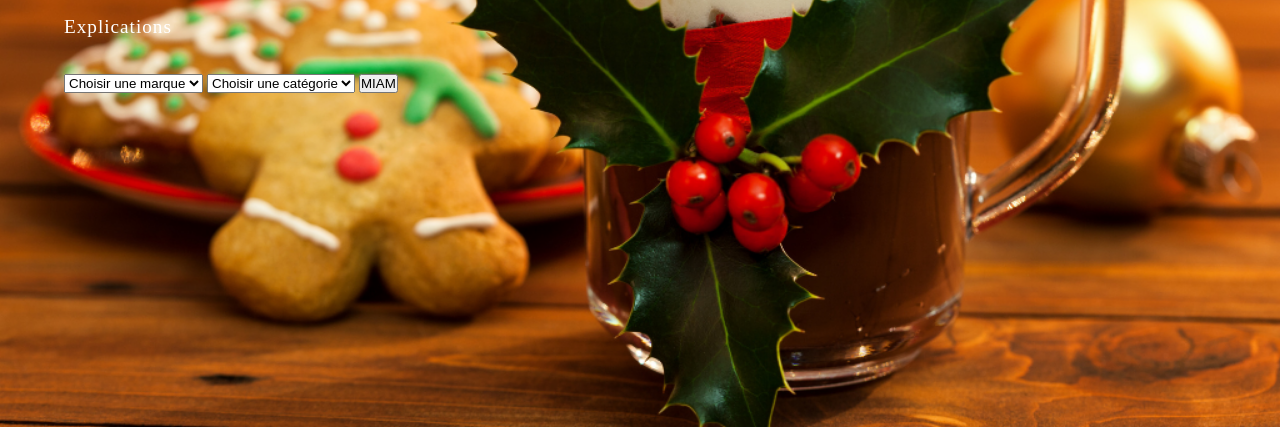
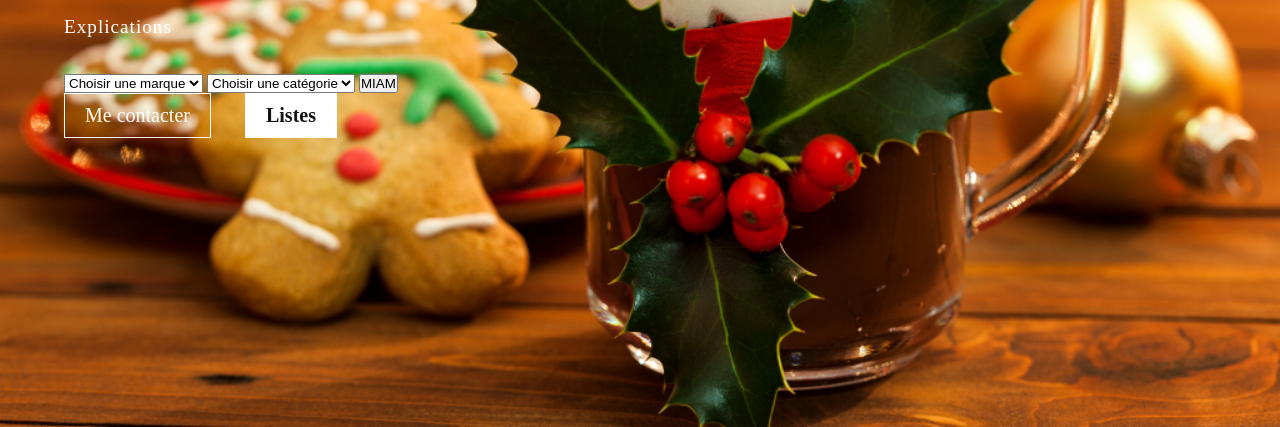
Before and after one commit to adatechschool/projet-collectif-dataviz-agathe_morgane_chloe, a plain HTML site: page index.html in a window 1280 px wide. Shown: the part 373-800 px from the top of the page. Drawn offline with nearby package versions, Linux system fonts and the light colour scheme.

Commit message:
recup chloe

```diff
--- a/index.html
+++ b/index.html
@@ -30,7 +30,7 @@
             <!-- <button id="mychoiceButton" onclick="getValueBrand();getValueCat()">MIAM</button> -->
             <button id="showTest" onclick="request()">MIAM</button>
         </div>
-        <!-- <a hreh="#">Me contacter</a> <a href="#" class="list">Listes</a> -->
+         <a hreh="#">Me contacter</a> <a href="#" class="list">Listes</a>
     </section>
 
     <section class="listFiches"></section>
```
